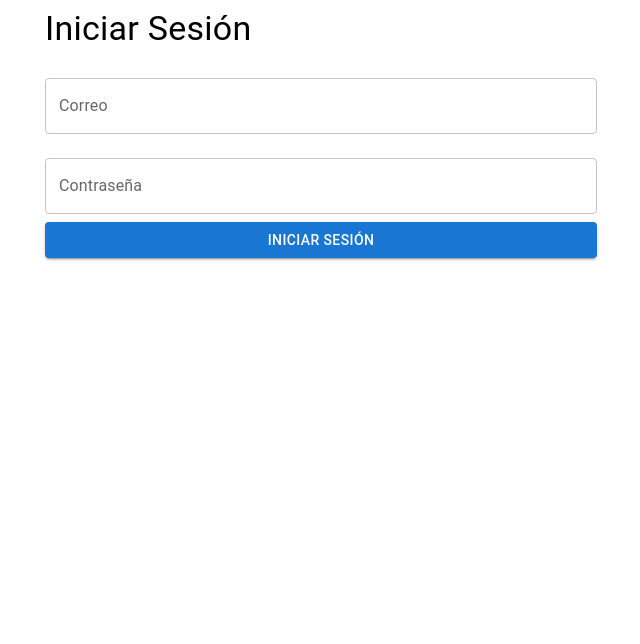
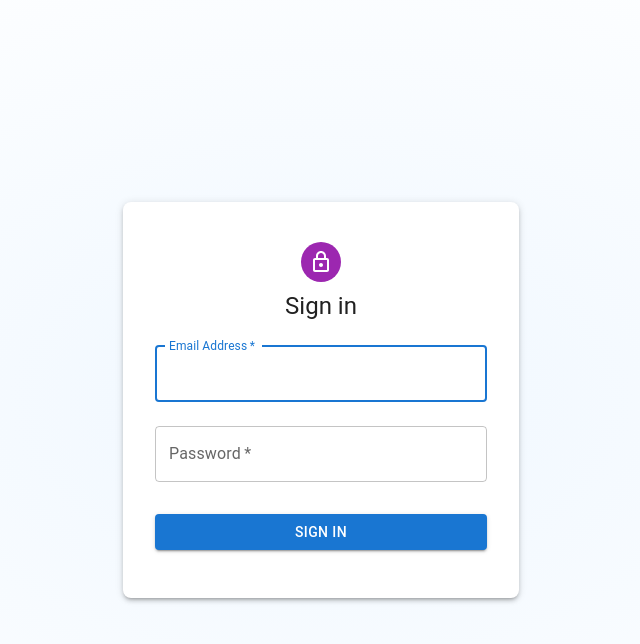
Before and after one commit to ferneyx20/app-visitantes, a React (Create React App) app in the folder frontend/: page / in a window 1280 px wide. Shown: the top 644 px of the page, without its empty margins (319-959 px from the left). Built offline with nearby package versions, Linux system fonts and the light colour scheme.

Commit message:
Login diseño

```diff
--- a/frontend/package.json
+++ b/frontend/package.json
@@ -5,7 +5,8 @@
   "dependencies": {
     "@emotion/react": "^11.14.0",
     "@emotion/styled": "^11.14.0",
-    "@mui/material": "^5.14.0",
+    "@mui/icons-material": "^5.17.1",
+    "@mui/material": "^5.17.1",
     "axios": "^1.5.0",
     "react": "^18.2.0",
     "react-dom": "^18.2.0",
--- a/frontend/src/App.jsx
+++ b/frontend/src/App.jsx
@@ -4,6 +4,7 @@ import LoginPage from './pages/LoginPage';
 import AdminPage from './pages/AdminPage';
 import VisitsPage from './pages/VisitsPage';
 import EmployeesPage from './pages/EmployeesPage';
+import SolicitudUsuarioPage from './pages/SolicitudUsuarioPage';
 
 function App() {
   return (
@@ -13,6 +14,7 @@ function App() {
         <Route path="/admin" element={<AdminPage />} />
         <Route path="/visitas" element={<VisitsPage />} />
         <Route path="/empleados" element={<EmployeesPage />} />
+        <Route path="/solicitar-usuario" element={<SolicitudUsuarioPage />} />
       </Routes>
     </Router>
   );
--- a/frontend/src/pages/LoginPage.jsx
+++ b/frontend/src/pages/LoginPage.jsx
@@ -1,44 +1,104 @@
 import React, { useState } from 'react';
-import { TextField, Button, Container, Typography } from '@mui/material';
+import { Avatar, Button, TextField, Box, Typography, Container, CssBaseline } from '@mui/material';
+import LockOutlinedIcon from '@mui/icons-material/LockOutlined';
 import axios from 'axios';
+import { useNavigate } from 'react-router-dom';
 
 const LoginPage = () => {
   const [correo, setCorreo] = useState('');
   const [contrasena, setContrasena] = useState('');
+  const navigate = useNavigate();
 
   const handleLogin = async () => {
     try {
       const response = await axios.post('http://localhost:5000/api/usuarios/login', { correo, contrasena });
       alert(response.data.mensaje);
       localStorage.setItem('token', response.data.token);
-      window.location.href = response.data.rol === 'admin' ? '/admin/usuarios' : '/visitas';
+      window.location.href = response.data.rol === 'admin' ? '/admin' : '/visitas';
     } catch (error) {
       alert('Error al iniciar sesión');
     }
   };
 
   return (
-    <Container maxWidth="sm">
-      <Typography variant="h4" gutterBottom>Iniciar Sesión</Typography>
+    <Box
+      sx={{
+        height: '100vh',
+        minHeight: '100%',
+        padding: 2,
+        display: 'flex',
+        alignItems: 'center',
+        justifyContent: 'center',
+        position: 'relative',
+        '&::before': {
+          content: '""',
+          display: 'block',
+          position: 'absolute',
+          zIndex: -1,
+          inset: 0,
+          backgroundImage:
+            'radial-gradient(ellipse at 50% 50%, hsl(210, 100%, 97%), hsl(0, 0%, 100%))',
+          backgroundRepeat: 'no-repeat',
+        },
+      }}
+    >
+      <Container component="main" maxWidth="xs">
+        <CssBaseline />
+        <Box
+          sx={{
+            display: 'flex',
+            flexDirection: 'column',
+            alignItems: 'center',
+            backgroundColor: '#fff',
+            padding: 4,
+            borderRadius: 2,
+            boxShadow: 3,
+          }}
+        >
+          <Avatar sx={{ m: 1, bgcolor: 'secondary.main' }}>
+            <LockOutlinedIcon />
+          </Avatar>
+          <Typography component="h1" variant="h5">
+            Sign in
+          </Typography>
+          <Box component="form" noValidate sx={{ mt: 1 }}>
             <TextField
-        label="Correo"
+              margin="normal"
+              required
               fullWidth
-        margin="normal"
+              id="email"
+              label="Email Address"
+              name="email"
+              autoComplete="email"
+              autoFocus
               value={correo}
               onChange={(e) => setCorreo(e.target.value)}
             />
             <TextField
-        label="Contraseña"
+              margin="normal"
+              required
+              fullWidth
+              name="password"
+              label="Password"
               type="password"
-        fullWidth
-        margin="normal"
+              id="password"
+              autoComplete="current-password"
               value={contrasena}
               onChange={(e) => setContrasena(e.target.value)}
             />
-      <Button variant="contained" color="primary" fullWidth onClick={handleLogin}>
-        Iniciar Sesión
+            <Button
+              type="submit"
+              fullWidth
+              variant="contained"
+              sx={{ mt: 3, mb: 2 }}
+              onClick={handleLogin}
+            >
+              Sign In
             </Button>
+          </Box>
+        </Box>
       </Container>
+    </Box>
   );
 };
 
--- /dev/null
+++ b/frontend/src/pages/SolicitudUsuarioPage.jsx
@@ -0,0 +1,88 @@
+import React, { useState } from 'react';
+import { Avatar, Button, TextField, Box, Typography, Container } from '@mui/material';
+import PersonAddIcon from '@mui/icons-material/PersonAdd';
+import axios from 'axios';
+import { useNavigate } from 'react-router-dom';
+
+const SolicitudUsuarioPage = () => {
+  const [nombre, setNombre] = useState('');
+  const [correo, setCorreo] = useState('');
+  const [contrasena, setContrasena] = useState('');
+  const navigate = useNavigate();
+
+  const handleSolicitud = async () => {
+    try {
+      await axios.post('http://localhost:5000/api/usuarios/solicitar-acceso', { nombre, correo, contrasena });
+      alert('Solicitud enviada. Un administrador debe aprobar tu acceso.');
+      navigate('/');
+    } catch (error) {
+      alert('Error al enviar la solicitud');
+    }
+  };
+
+  return (
+    <Container component="main" maxWidth="xs">
+      <Box
+        sx={{
+          marginTop: 8,
+          display: 'flex',
+          flexDirection: 'column',
+          alignItems: 'center',
+        }}
+      >
+        <Avatar sx={{ m: 1, bgcolor: 'secondary.main' }}>
+          <PersonAddIcon />
+        </Avatar>
+        <Typography component="h1" variant="h5">
+          Solicitar Usuario
+        </Typography>
+        <Box component="form" noValidate sx={{ mt: 1 }}>
+          <TextField
+            margin="normal"
+            required
+            fullWidth
+            id="nombre"
+            label="Nombre Completo"
+            name="nombre"
+            autoFocus
+            value={nombre}
+            onChange={(e) => setNombre(e.target.value)}
+          />
+          <TextField
+            margin="normal"
+            required
+            fullWidth
+            id="correo"
+            label="Correo Electrónico"
+            name="correo"
+            autoComplete="email"
+            value={correo}
+            onChange={(e) => setCorreo(e.target.value)}
+          />
+          <TextField
+            margin="normal"
+            required
+            fullWidth
+            name="contrasena"
+            label="Contraseña"
+            type="password"
+            id="contrasena"
+            autoComplete="current-password"
+            value={contrasena}
+            onChange={(e) => setContrasena(e.target.value)}
+          />
+          <Button
+            fullWidth
+            variant="contained"
+            sx={{ mt: 3, mb: 2 }}
+            onClick={handleSolicitud}
+          >
+            Enviar Solicitud
+          </Button>
+        </Box>
+      </Box>
+    </Container>
+  );
+};
+
+export default SolicitudUsuarioPage;
```
Also changed, not shown: 2 other files (tests, documents, lock files or other folders). Lines whose indentation alone changed are shown as unchanged.
